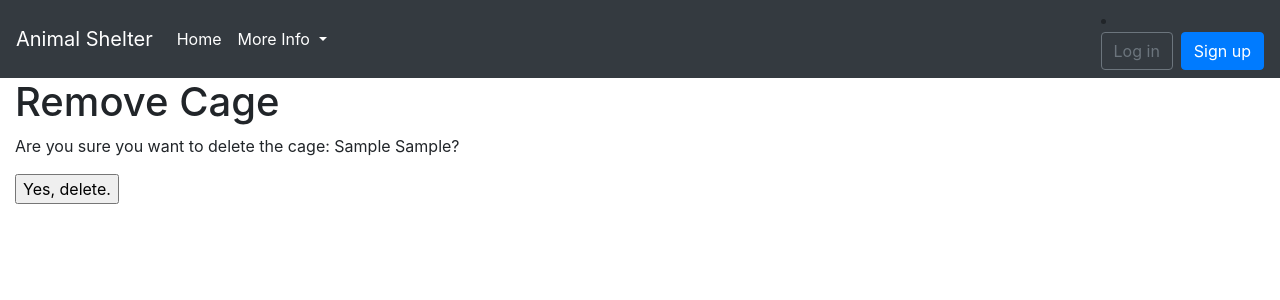
After one commit to import-tao/shelter-record-manager, a Django app: the page made by shelter/catalog/models.py in a window 1280 px wide. The commit adds this page. Shown: the top 300 px of the page. Run offline with Django 3.2, Linux system fonts and the light colour scheme; tables that the repository leaves empty hold one stand-in row (values such as "Sample post"); some libraries are stand-ins or nearby versions.

Commit message:
Added update+delete views for Cages. variables changed building to cage

```diff
--- a/shelter/catalog/models.py
+++ b/shelter/catalog/models.py
@@ -119,9 +119,13 @@ class Building(models.Model):
     def __str__(self):
         return 'Cage {} {}'.format(self.cage, self.room)
 
-    def get_absolute_url(self):
+    def get_cage_url(self):
         from django.urls import reverse
-        return reverse("building_update", args=[str(self.id)])
+        return reverse("cage_update", args=[self.room, str(self.id)])
+
+    def get_cage_delete_url(self):
+        from django.urls import reverse
+        return reverse('cage_delete', args=[self.room, str(self.id)])
 
     class Meta:
         unique_together = (('room', 'cage'),)
--- /dev/null
+++ b/shelter/catalog/templates/catalog/cage_delete.html
@@ -0,0 +1,17 @@
+{% extends 'catalog/base.html' %}
+
+{% block title %}
+<title>Delete {{ cage }}</title>
+{% endblock %}
+{% block content %}
+
+<h1> Remove Cage </h1>
+
+<p>Are you sure you want to delete the cage: {{ cage.room }} {{ cage.cage }}?</p>
+
+<form action="" method="POST">
+  {% csrf_token %}
+  <input type="submit" action="" value="Yes, delete." />
+</form>
+
+{% endblock %}
--- a/shelter/catalog/templates/catalog/cagedetail.html
+++ b/shelter/catalog/templates/catalog/cage_detail.html
@@ -8,7 +8,7 @@
 {% if occupied_cages %}
 {% for animal in occupied_cages %}
 <ul>
-    <li>{{ animal.cage }}, <a href={{animal.get_absolute_url }}>{{animal.name}}</a></li>
+    <li>{{ animal.cage }}, <a href={{animal.get_absolute_url }}>{{animal.name}}</a></li> <a href="{{ animal.cage.get_cage_url}}">Edit</a>
 </ul>
 {% endfor %}
 {% endif %}
@@ -16,7 +16,7 @@
 {% if vacant_cages %}
 {% for cage in vacant_cages %}
 <ul>
-    <li>{{ cage }}</li>
+    <li>{{ cage }}</li> <a href="{{ cage.get_cage_url }}">Edit</a>
 </ul>
 {% endfor %}
 {% else %}
--- a/shelter/catalog/urls.py
+++ b/shelter/catalog/urls.py
@@ -10,6 +10,8 @@ urlpatterns = [
     path('<name>/<int:pk>/update/animal', views.AnimalTypeUpdateView.as_view(), name= 'animal_type_update'),
     path('<name>/<int:pk>/delete', views.AnimalInstanceDeleteView.as_view(), name= 'animal_instance_delete'),
     path('building/', views.cagedetailview, name='cage_detail'),
-    path('building/create/', views.BuildingCreateView, name='building_create')
-    #path('building/update/<int:pk>', views.BuildingUpdateView.as_view(), name='building_update'),
+    path('building/create/', views.CageCreateView, name='cage_create'),
+    path('building/<room>/<int:pk>/', views.CageUpdateView.as_view(), name='cage_update'),
+    path('building/<room>/<int:pk>/delete/', views.CageDeleteView.as_view(), name='cage_delete'),
+    #path('building/update/<int:pk>', views.BuildingUpdateView.as_view(), name='cage_update'),
 ]
--- a/shelter/catalog/views.py
+++ b/shelter/catalog/views.py
@@ -92,10 +92,10 @@ class AnimalInstanceUpdateView(UpdateView):
     fields = '__all__'
     template_name = 'catalog/animal_instance_update.html'
 
-class BuildingUpdateView(UpdateView):
+class CageUpdateView(UpdateView):
     model = Building
     fields = '__all__'
-    template_name = 'catalog/building_update.html'
+    template_name = 'catalog/cage_update.html'
 
 class AnimalInstanceDeleteView(DeleteView):
     model = AnimalInstance
@@ -104,8 +104,14 @@ class AnimalInstanceDeleteView(DeleteView):
     success_url = reverse_lazy('home_page')
     template_name = 'catalog/animal_instance_delete.html'
 
+class CageDeleteView(DeleteView):
+    model = Building
+    context_object_name = 'cage'
+    # When deleted, it will go back to the page you specify in success_url
+    success_url = reverse_lazy('home_page')
+    template_name = 'catalog/cage_delete.html'
 
-def BuildingCreateView(request):
+def CageCreateView(request):
     form = forms.BuildingCreateForm()
     if request.method == 'POST':
         form = forms.BuildingCreateForm(data=request.POST)
@@ -115,11 +121,11 @@ def BuildingCreateView(request):
         else:
             error_message = 'This room and cage already exist'
             form = forms.BuildingCreateForm()
-            return render(request, 'catalog/building_create.html', context= {'form':form, 'error':error_message})
+            return render(request, 'catalog/cage_create.html', context= {'form':form, 'error':error_message})
 
     else:
         form = forms.BuildingCreateForm()
-        return render(request, 'catalog/building_create.html', context={
+        return render(request, 'catalog/cage_create.html', context={
             'form': form,
             })
 
@@ -136,4 +142,4 @@ def cagedetailview(request):
         'unallocated_animals': unallocated_animals,
         'vacant_cages': vacant_cages,
     }
-    return render(request, 'catalog/cagedetail.html',context)
+    return render(request, 'catalog/cage_detail.html',context)
--- a/shelter/templates/index/base.html
+++ b/shelter/templates/index/base.html
@@ -64,7 +64,7 @@
               </a>
               <div class="dropdown-menu" aria-labelledby="navbarDropdown">
                 <a class="dropdown-item" href="{% url 'cage_detail' %}">Cage List</a>
-                <a class="dropdown-item" href="{% url 'building_create' %}">Add a cage</a>
+                <a class="dropdown-item" href="{% url 'cage_create' %}">Add a cage</a>
                 <div class="dropdown-divider"></div>
               </div>
           {% endif %}
```
Also changed, not shown: shelter/catalog/templates/catalog/cage_update.html (renamed from shelter/catalog/templates/catalog/building_update.html, +5 -2 lines), shelter/catalog/templates/catalog/cage_create.html (renamed from shelter/catalog/templates/catalog/building_create.html).
